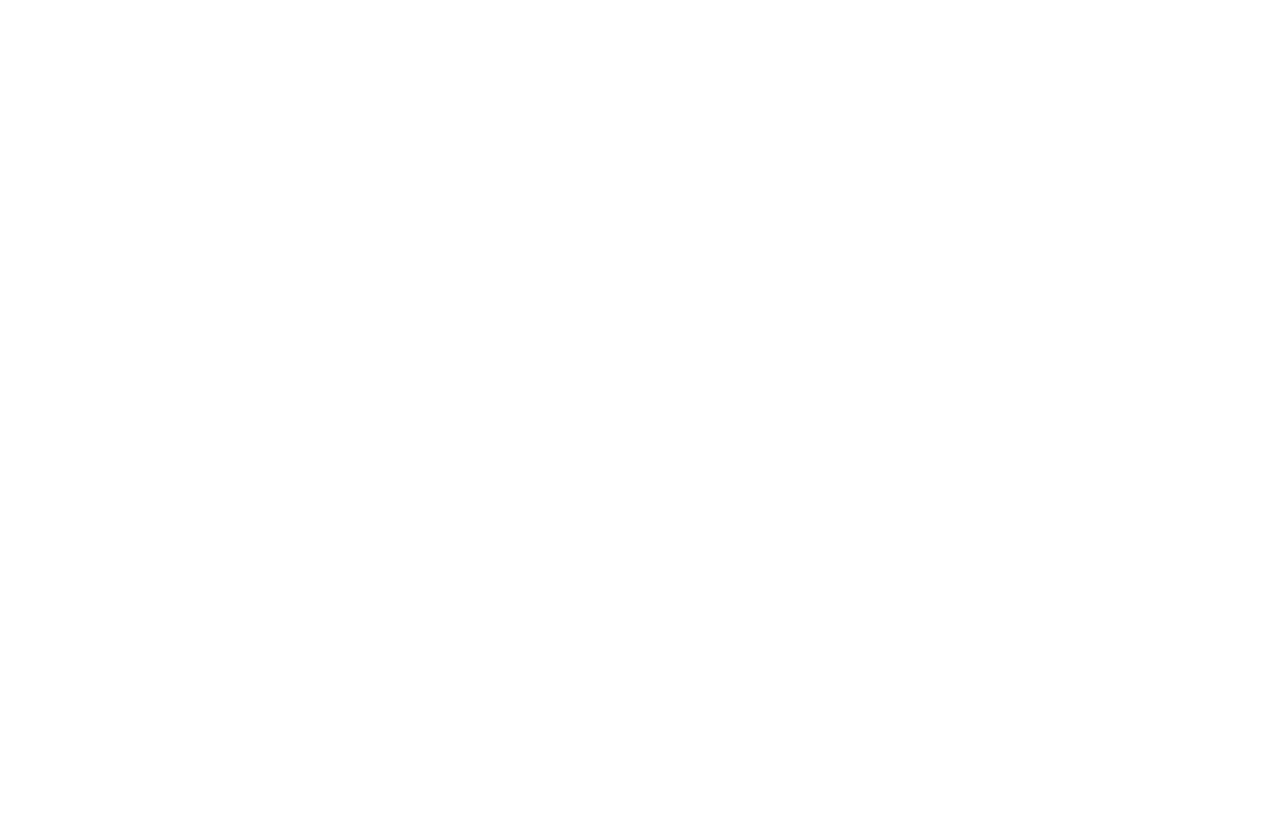
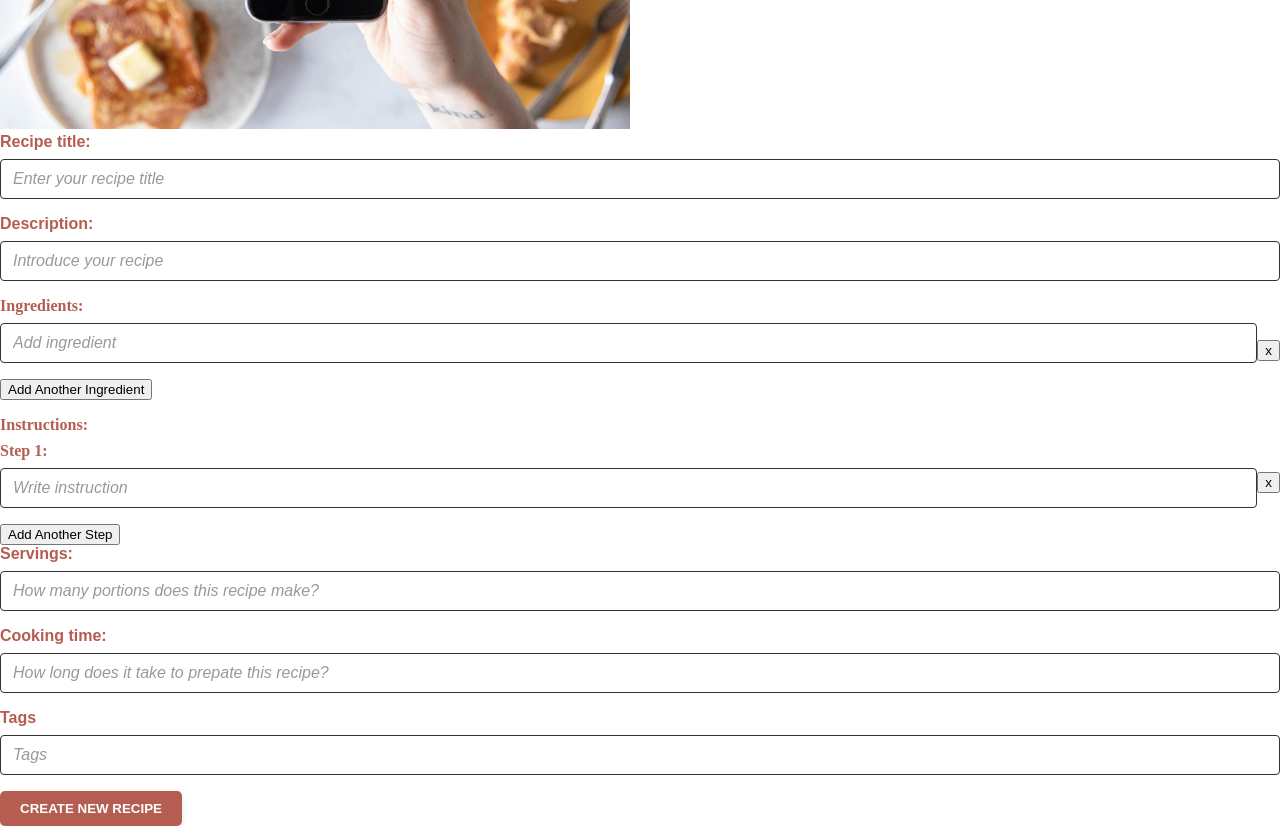
Before and after one commit to onikaChorba/chef-in-you-front, a React (Create React App) app: page /add-recipe in a window 1280 px wide. Before the commit this address led to /. Shown: the part 420-1246 px from the top of the page. Before the commit the page ends 800 px from the top, so only its background shows below. Built offline with nearby package versions, Linux system fonts and the light colour scheme; no server answers; sample sign-in values are in the browser's storage.

Commit message:
Added state handling for form inputs in AddRecipe component

```diff
--- a/src/App.tsx
+++ b/src/App.tsx
@@ -1,13 +1,21 @@
-import React from 'react'
+import React, { useEffect } from 'react'
 import { Route, Routes } from "react-router-dom";
+import { useDispatch, useSelector } from 'react-redux';
 import { Header } from './components/header/header.tsx';
 import { Home } from './components/pages/home/home.tsx';
 import { Registration } from './components/form/registration/registration.tsx';
 import { Login } from './components/form/login/login.tsx';
 import { RecipeDetails } from './components/recipe/recipe.tsx';
 import { AddRecipe } from './components/pages/recipes/addRecipe.tsx';
+import { fetchAuthMe } from './redux/slices/auth.ts';
+import { AppDispatch } from './redux/store.ts';
 
 function App() {
+  const dispatch: AppDispatch = useDispatch();
+
+  useEffect(() => {
+    dispatch(fetchAuthMe())
+  })
 
   return (
     <div className='container'>
--- a/src/components/input/input.tsx
+++ b/src/components/input/input.tsx
@@ -1,14 +1,16 @@
 import React from 'react';
 import './input.scss';
 
-export const Input = ({ label, name, type, placeholder }) => {
+export const Input = ({ value, label, name, type, placeholder, onChange }) => {
   return (
     <div className="input-container">
       <label htmlFor={name} className='poppins-bold'>{label}</label>
       <input
+        value={value}
         type={type}
         id={name}
         placeholder={placeholder}
+        onChange={onChange}
       />
     </div>
 
--- a/src/components/pages/recipes/addRecipe.tsx
+++ b/src/components/pages/recipes/addRecipe.tsx
@@ -6,10 +6,19 @@ import { Button } from "../../button/button.tsx";
 import AddRecipesImg from '../../../assets/imgs/addRecipes.jpg';
 import { Input } from "../../input/input.tsx";
 export const AddRecipe = () => {
+
   const isAuth = useSelector(selectIsAuth);
 
   const [ingredients, setIngredients] = useState([{ value: "" }]);
   const [instructions, setInstructions] = useState([{ value: "" }]);
+
+  const [recipeTitle, setRecipeTitle] = useState("");
+  const [recipeDescription, setRecipeDescription] = useState("");
+  const [recipeServings, setRecipeServings] = useState("");
+  const [recipeTime, setRecipeTime] = useState("");
+  const [recipeTags, setRecipeTags] = useState("");
+
+
   const addNewIngridientInput = () => {
     setIngredients([...ingredients, { value: "" }]);
   };
@@ -48,14 +57,31 @@ export const AddRecipe = () => {
 
     setInstructions(newIngredients);
   };
-  if (!isAuth) {
+
+  const handleSubmit = () => {
+    const recipeData = {
+      title: recipeTitle,
+      description: recipeDescription,
+      servings: recipeServings,
+      time: recipeTime,
+      tags: recipeTags,
+      ingredients: ingredients.map(item => item.value),
+      instructions: instructions.map(item => item.value),
+    };
+
+    console.log('Recipe data:', recipeData);
+  };
+
+  if (!window.localStorage.getItem("token") && !isAuth) {
     return <Navigate to="/" />
   };
 
   return (
     <>
       <div style={{ display: 'flex', gap: '20px' }}>
-        <div style={{ width: '50%' }}><img src={AddRecipesImg} alt="AddRecipesImg" style={{ width: '100%' }} /></div>
+        <div style={{ width: '50%' }}>
+          <img src={AddRecipesImg} alt="AddRecipesImg" style={{ width: '100%' }} />
+        </div>
         <div style={{ width: '50%', display: 'flex', flexDirection: 'column', alignItems: 'center', justifyContent: 'center' }}>
           <h2 className="poppins-bold">Share Your <span>Recipes</span></h2>
           <p className="poppins-regular">
@@ -65,8 +91,8 @@ export const AddRecipe = () => {
       </div>
 
       <div>
-        <Input name="recipe-title" label="Recipe title:" placeholder="Enter your recipe title" type="text" />
-        <Input name="recipe-description" label="Description:" placeholder="Introduce your recipe" type="text" />
+        <Input value={recipeTitle} onChange={(e) => setRecipeTitle(e.target.value)} name="recipe-title" label="Recipe title:" placeholder="Enter your recipe title" type="text" />
+        <Input value={recipeDescription} onChange={(e) => setRecipeDescription(e.target.value)} name="recipe-description" label="Description:" placeholder="Introduce your recipe" type="text" />
         <div>
           <p style={{
             fontSize: "16px",
@@ -84,7 +110,7 @@ export const AddRecipe = () => {
                   id={`ingredient-${index}`}
                   name={`ingredient-${index}`}
                   placeholder="Add ingredient"
-                  value={ingredient.value}
+                  value={ingredient.value || ""}
                   onChange={(e) => handleChangeIngredient(e, index)}
                 />
               </div>
@@ -106,16 +132,16 @@ export const AddRecipe = () => {
             marginBottom: "8px"
           }}> Instructions:
           </p>
-          {instructions.map((ingredient, index) => (
+          {instructions.map((instruction, index) => (
             <div key={index} style={{ display: 'flex', justifyContent: 'center', alignItems: 'center' }}>
               <div style={{ width: '100%' }} className="input-container">
-                <label htmlFor={`ingredient-${index}`}>Step {index + 1}:</label>
+                <label htmlFor={`instruction-${index}`}>Step {index + 1}:</label>
                 <input
                   type="text"
-                  id={`ingredient-${index}`}
-                  name={`ingredient-${index}`}
+                  id={`instruction-${index}`}
+                  name={`instruction-${index}`}
                   placeholder="Write instruction"
-                  value={ingredient.value}
+                  value={instruction.value || ""}
                   onChange={(e) => handleChangeInstruction(e, index)}
                 />
               </div>
@@ -130,11 +156,12 @@ export const AddRecipe = () => {
             Add Another Step
           </button>
         </div>
-        <Input name="recipe-servings" label="Servings:" placeholder="How many portions does this recipe make?" type="number" />
-        <Input name="recipe-time" label="Cooking time:" placeholder="How long does it take to prepate this recipe?" type="number" />
-        <Input name="recipe-tag" label="Tags" placeholder="Tags" type="text" />
+        <Input value={recipeServings} onChange={(e) => setRecipeServings(e.target.value)} name="recipe-servings" label="Servings:" placeholder="How many portions does this recipe make?" type="number" />
+        <Input value={recipeTime} onChange={(e) => setRecipeTime(e.target.value)} name="recipe-time" label="Cooking time:" placeholder="How long does it take to prepate this recipe?" type="number" />
+        <Input value={recipeTags}
+          onChange={(e) => setRecipeTags(e.target.value)} name="recipe-tag" label="Tags" placeholder="Tags" type="text" />
 
-        <Button text="Create New Recipe" className="button-primary poppins-bold" onClick={() => console.log('create')} />
+        <Button text="Create New Recipe" className="button-primary poppins-bold" onClick={handleSubmit} />
       </div>
     </>
   )
```
